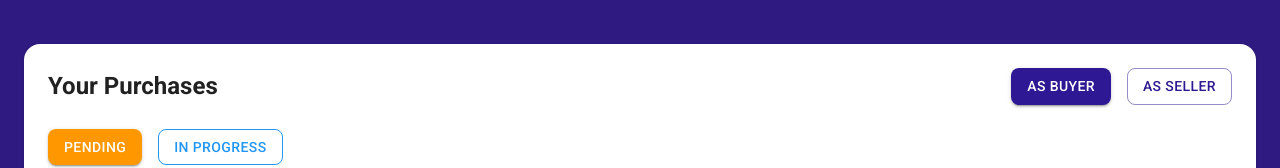
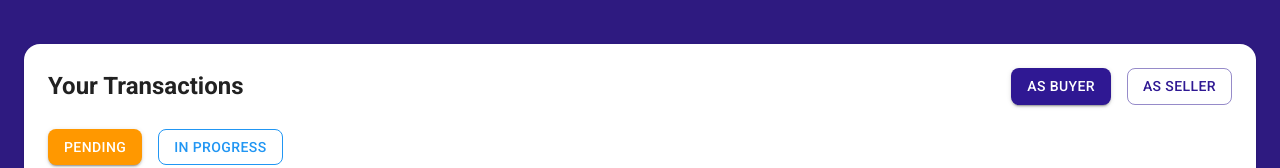
Before and after one commit to RuoHan-Chen/SwipeForMe, a React (Vite) app in the folder Swipe4MeFrontend/: page /dashboard in a window 1280 px wide. Shown: the part 583-751 px from the top of the page. Built offline with nearby package versions, Linux system fonts and the light colour scheme; no server answers; sample sign-in values are in the browser's storage.

Commit message:
rename to transactions

```diff
--- a/Swipe4MeFrontend/src/pages/Dashboard/ActivityPanel.tsx
+++ b/Swipe4MeFrontend/src/pages/Dashboard/ActivityPanel.tsx
@@ -178,7 +178,7 @@ const ActivityPanel = () => {
           }}
         >
           <Typography variant="h5" sx={{ fontWeight: "bold" }}>
-            {viewMode === "buyer" ? "Your Purchases" : "Your Availabilities"}
+            {viewMode === "buyer" ? "Your Transactions" : "Your Availabilities"}
           </Typography>
 
           <Box sx={{ display: "flex", gap: 2 }}>
```
